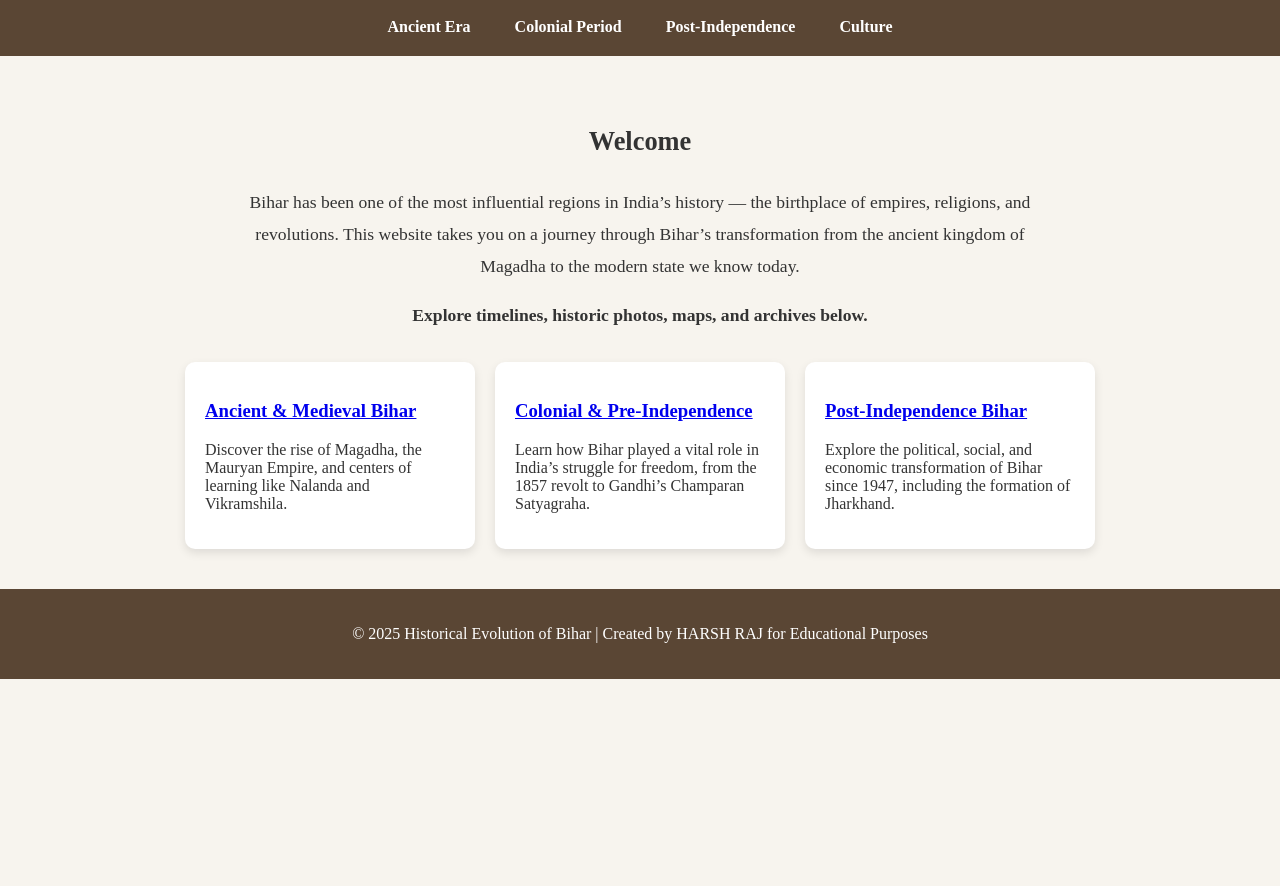
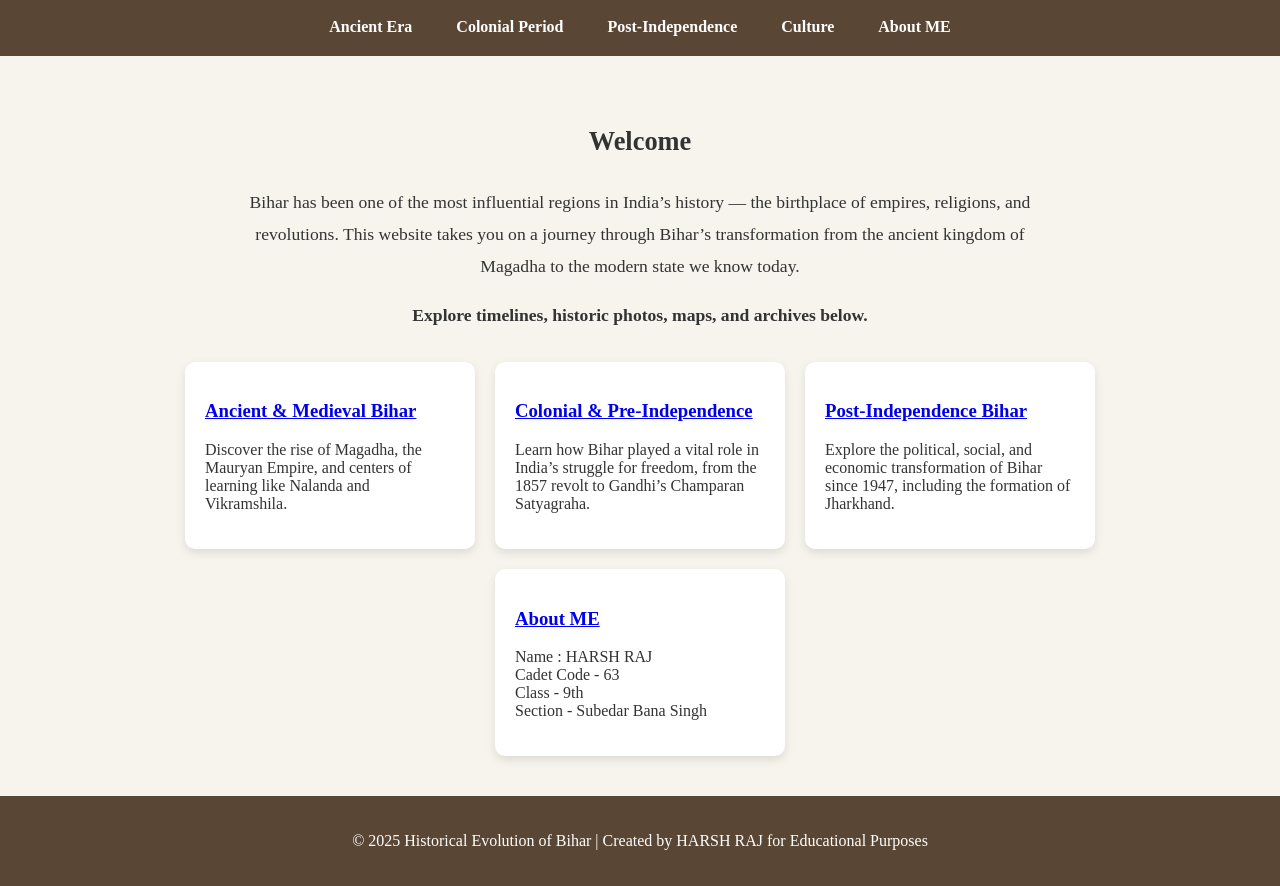
Before and after one commit to ankitanand24615/Historical-Evolution-of-the-Bihar, a plain HTML site: page index.html in a window 1280 px wide. Shown: the part 402-1288 px from the top of the page. Before the commit the page ends 1081 px from the top, so only its background shows below. Drawn offline with Linux system fonts and the light colour scheme.

Commit message:
Update index.html
added about me

```diff
--- a/index.html
+++ b/index.html
@@ -89,6 +89,7 @@
     <a href="Colonial.html">Colonial Period</a>
     <a href="postindependence.html">Post-Independence</a>
     <a href="culture.html">Culture</a>
+    <a href="#about ME">About ME</a>
 
   </nav>
 
@@ -120,6 +121,11 @@
         <a href="postindependence.html"><h3>Post-Independence Bihar</h3></a>
         <p>Explore the political, social, and economic transformation of Bihar since 1947, including the formation of Jharkhand.</p>
       </div>
+
+      <div class="timeline-card" id="about ME">
+        <a href="Colonial.html"> <h3>About ME</h3></a>
+        <p>Name : HARSH RAJ<br>Cadet Code - 63<br>Class - 9th<br>Section - Subedar Bana Singh</p>
+      </div>
     </div>
   </section>
 
```
